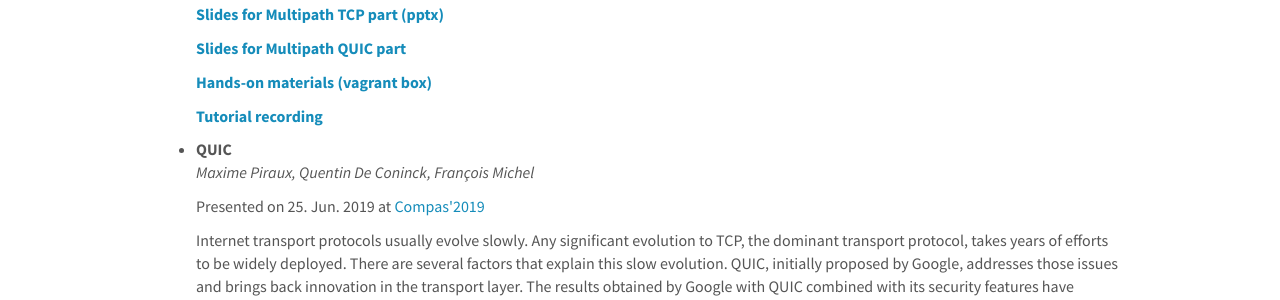
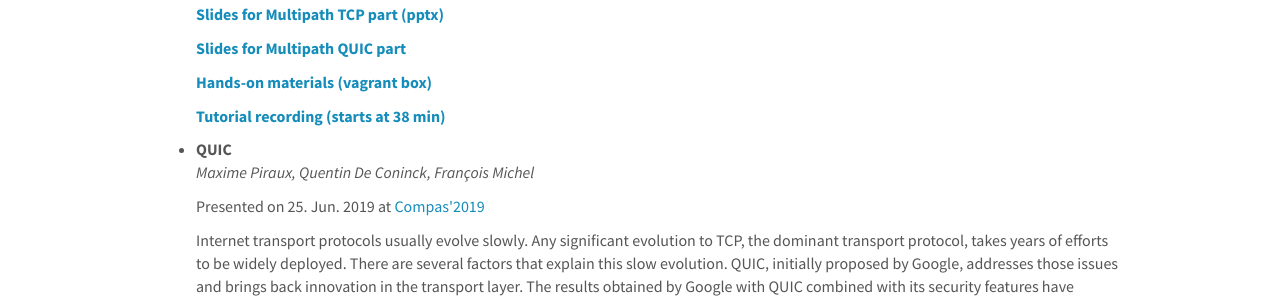
Before and after one commit to qdeconinck/qdeconinck.github.io, a Jekyll site: the page built from _pages/teaching.md, in a window 1280 px wide and 900 px high, scrolled down 482 px. Shown: the part 154-454 px from the top of the window. Built offline with Jekyll 4.4.1, drawn with Linux system fonts in a browser that asks for light colours; nearby versions of some CDN libraries.

Commit message:
fix video link

```diff
--- a/_data/tutolist.yml
+++ b/_data/tutolist.yml
@@ -19,8 +19,8 @@
       display: Slides for Multipath QUIC part
     - url: https://github.com/qdeconinck/sigcomm20_mptp_tutorial
       display: Hands-on materials (vagrant box)
-    - url: https://ezcast.uclouvain.be/ezplayer/index.php?action=view_asset_bookmark&album=MultipathTransportTu-pub&asset=2020_08_27_16h56_53s&t=2337&type=cam
-      display: Tutorial recording
+    - url: https://ezcast.uclouvain.be/ezplayer?action=view_album_assets&album=MultipathTransportTu-pub&token=FCWCOIAY
+      display: Tutorial recording (starts at 38 min)
 
 - date: 25. Jun. 2019
   title: QUIC
```
